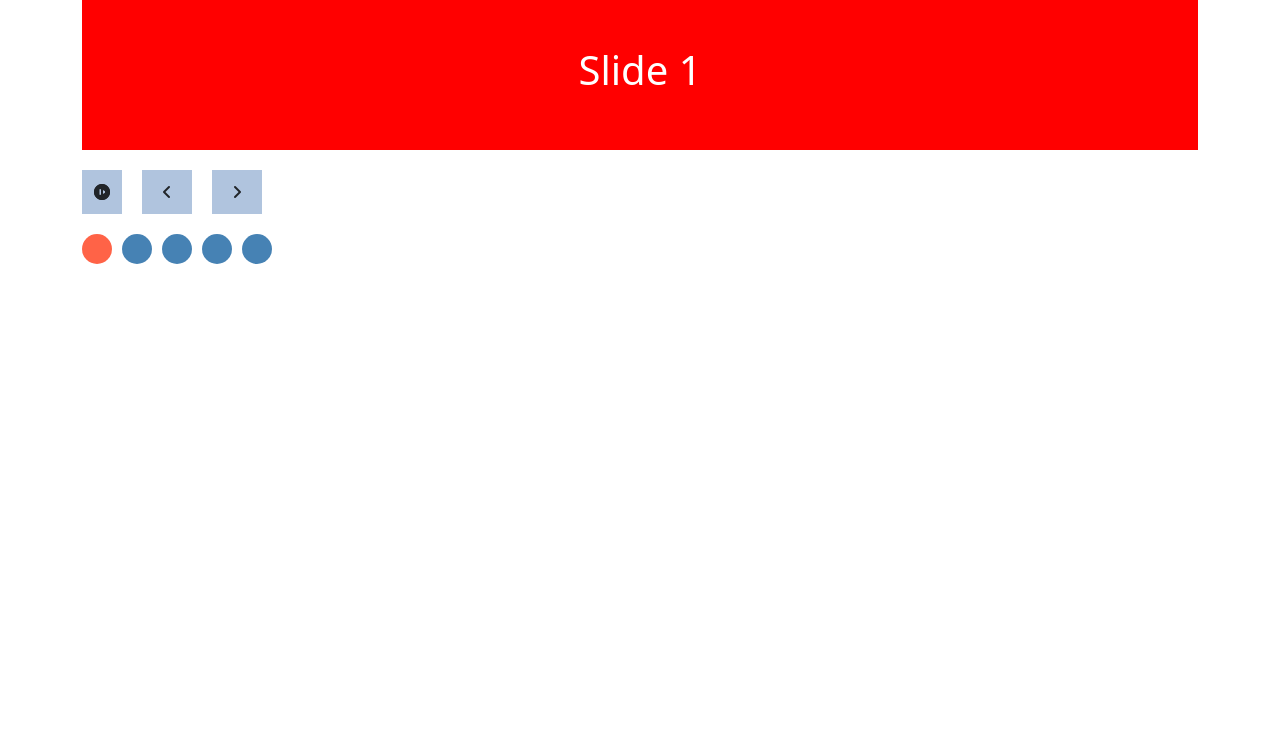
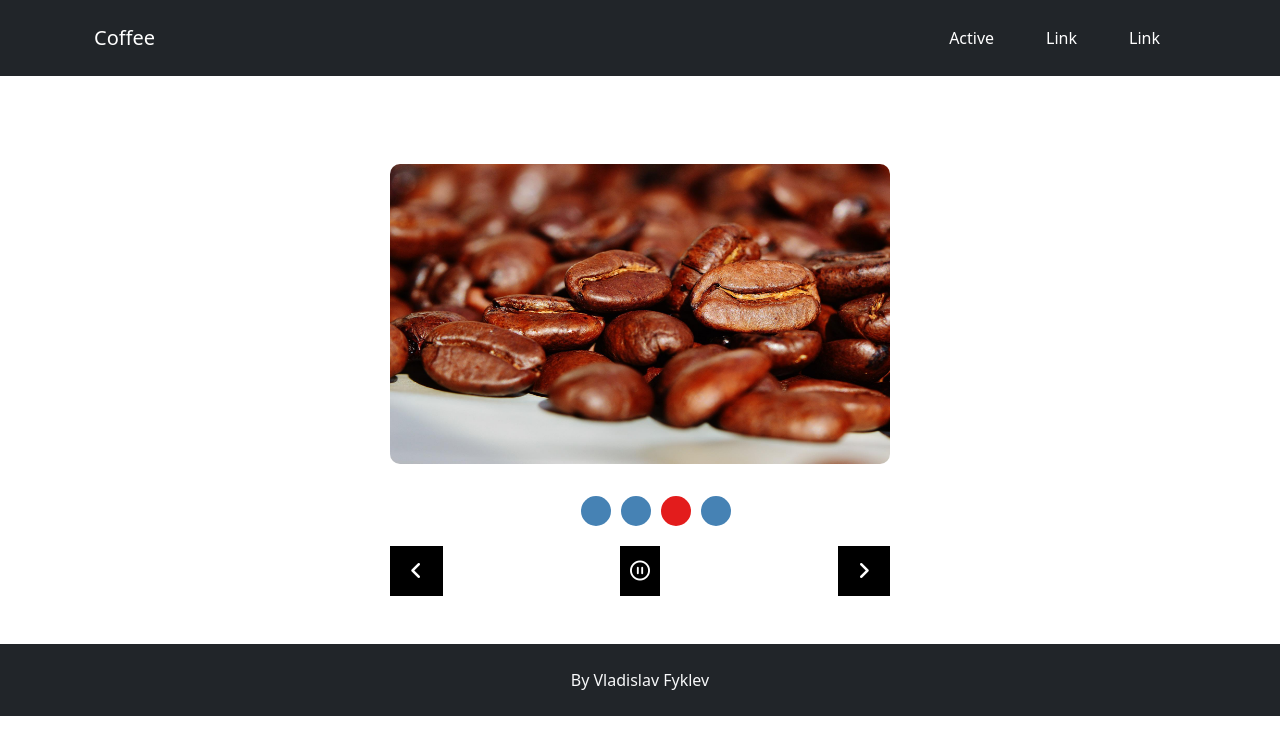
Before and after one commit to VladislavFuklev/SliderNativeJs, a plain HTML site: page index.html in a window 1280 px wide. Drawn offline with nearby package versions, Linux system fonts and the light colour scheme.

Commit message:
добавил к слайдеру стили

```diff
--- a/index.html
+++ b/index.html
@@ -14,26 +14,45 @@
 
 <body>
 
-    <div class="container">
+    <header class="header bg-dark">
+        <div class="container">
+            <nav class="navbar navbar-dark bg-dark">
+                <div class="container-fluid">
+                    <a class="navbar-brand" href="#">Coffee</a>
+                    <ul class="nav justify-content-end">
+                        <li class="nav-item">
+                            <a class="nav-link active" aria-current="page" href="#">Active</a>
+                        </li>
+                        <li class="nav-item">
+                            <a class="nav-link" href="#">Link</a>
+                        </li>
+                        <li class="nav-item">
+                            <a class="nav-link" href="#">Link</a>
+                        </li>
+                    </ul>
+                </div>
+            </nav>
+        </div>
+    </header>
+
+    <div class="carousel-block">
         <div id='carousel' class="carousel slider mySlider">
             <ul id="slides-container" class="slides">
-                <li class="mySlide item slide active">Slide 1</li>
-                <li class="mySlide item slide">Slide 2</li>
-                <li class="mySlide item slide">Slide 3</li>
-                <li class="mySlide item slide">Slide 4</li>
-                <li class="mySlide item slide">Slide 5</li>
+                <li class="mySlide slide active"><img class="img-slider" src="img/сoffee1.jpg" alt=""></li>
+                <li class="mySlide slide"><img class="img-slider" src="img/coffee2.jpg" alt=""></li>
+                <li class="mySlide slide"><img class="img-slider" src="img/coffee3.jpg" alt=""></li>
+                <li class="mySlide slide"><img class="img-slider" src="img/coffee4.jpg" alt=""></li>
             </ul>
         </div>
     </div>
 
-
-
-
-
-
-
-
-
+    <footer class="footer bg-dark p-4 mt-5">
+        <div class="container">
+            <div class="row">
+                <div class="col-md-12 text-light text-center">By Vladislav Fyklev</div>
+            </div>
+        </div>
+    </footer>
 
 
     <script src="https://cdn.jsdelivr.net/npm/@popperjs/core@2.11.5/dist/umd/popper.min.js"
--- a/js/carousel.js
+++ b/js/carousel.js
@@ -1,160 +1,157 @@
 class Carousel {
-  constructor(object) {
-    const settings = {
-      ...{
-        containerId: "#carousel",
-        sliderId: ".slide",
-        interval: 5000,
-        isPlaying: true,
-      },
-      ...object,
-    };
-
-    this.container = document.querySelector(settings.containerId);
-    this.slides = this.container.querySelectorAll(settings.sliderId);
+  constructor(p) {
+    const settings = {...{containerID: '#carousel', interval: 1000, isPlaying: true, slideID: '.slide'}, ...p};
+    this.container = document.querySelector(settings.containerID);
+    this.slideItems = this.container.querySelectorAll(settings.slideID);
     this.interval = settings.interval;
     this.isPlaying = settings.isPlaying;
   }
+
   _initProps() {
-    this.CODE_LEFT_ARROW = "ArrowLeft";
-    this.CODE_RIGHT_ARROW = "ArrowRight";
-    this.CODE_SPACE_ARROW = "Space";
+    this.currentSlide = 0;
 
-    this.currentSlide = 0;
-    this.SLIDES_LENGTH = this.slides.length;
-
-    this.FA_PAUSE = '<i class="fas fa-pause-circle"></i>';
-    this.FA_PLAY = '<i class="fas fa-play-circle"></i>';
+    this.SLIDES_COUNT = this.slideItems.length;
+    this.CODE_SPACE = 'Space';
+    this.CODE_LEFT_ARROW = 'ArrowLeft';
+    this.CODE_RIGHT_ARROW = 'ArrowRight';
+    this.FA_PAUSE = '<i class="far fa-pause-circle"></i>';
+    this.FA_PLAY = '<i class="far fa-play-circle"></i>';
     this.FA_PREV = '<i class="fas fa-angle-left"></i>';
     this.FA_NEXT = '<i class="fas fa-angle-right"></i>';
   }
 
-  ititControls() {
-    const controls = document.createElement("div");
-    const PAUSE = `<span class="control control-pause" id="pause">
-      <span id='fa-pause-icon'>${this.FA_PAUSE}</span>
-      <span id='fa-play-icon'>${this.FA_PLAY}</span>
-    </span>`;
-    const PREV = `<span class="control control-prev" id="prev">${this.FA_PREV}</span>`;
-    const NEXT = `<span class="control control-next" id="next">${this.FA_NEXT}</span>`;
+  _initControls() {
+    let controls = document.createElement('div');
+    const PAUSE = `<span id="pause-btn" class="control-pause">
+                      <span id="fa-pause-icon">${this.FA_PAUSE}</span>
+                      <span id="fa-play-icon">${this.FA_PLAY}</span>
+                   </span>`;
+    const PREV = `<span id="prev-btn" class="control-prev">${this.FA_PREV}</span>`;
+    const NEXT = `<span id="next-btn" class="control-next">${this.FA_NEXT}</span>`;
 
-    controls.setAttribute("class", "controls");
-
-    controls.innerHTML = PAUSE + PREV + NEXT;
+    controls.setAttribute('class', 'controls');
+    controls.innerHTML = PREV + PAUSE + NEXT;
 
     this.container.append(controls);
 
-    this.btnPrev = document.querySelector("#prev");
-    this.btnPause = document.querySelector("#pause");
-    this.btnNext = document.querySelector("#next");
+    this.pauseBtn = this.container.querySelector('#pause-btn');
+    this.nextBtn = this.container.querySelector('#next-btn');
+    this.prevBtn = this.container.querySelector('#prev-btn');
 
+    this.pauseIcon = this.container.querySelector('#fa-pause-icon');
+    this.playIcon = this.container.querySelector('#fa-play-icon');
 
-    this.pauseIcon = this.container.querySelector('#fa-pause-icon')
-    this.playIcon = this.container.querySelector('#fa-play-icon')
-
-    this.isPlaying ? this.pauseVisible() : this.playVisible
-  }
-  pauseVisible(isVisible = true) {
-    this.pauseIcon.style.opacity = isVisible ?  1 :  0
-    this.playIcon.style.opacity = !isVisible ?  1 :  0
-  }
-  playVisible() {
-    this.pauseVisible(false)
+    this.isPlaying ? this._pauseVisible() : this._playVisible();
   }
 
-  ititIndicators() {
-    const indicators = document.createElement("div");
-    indicators.setAttribute("class", "indicators");
-    for (let i = 0, n = this.SLIDES_LENGTH; i < n; i++) {
-      const indicator = document.createElement("div");
-      indicator.setAttribute(
-        "class",
-        i !== 0 ? "indicator" : "indicator active"
-      );
+  _initIndicators() {
+    let indicators = document.createElement('ul');
+
+    indicators.setAttribute('class', 'indicators');
+
+    for (let i = 0, n = this.SLIDES_COUNT; i < n; i++) {
+      let indicator = document.createElement('li');
+
+      indicator.setAttribute('class', i !== 0 ? 'indicator' : 'indicator active');
       indicator.dataset.slideTo = `${i}`;
       indicators.append(indicator);
     }
     this.container.append(indicators);
 
-    this.indicatorContainer = this.container.querySelector(".indicators");
-    this.indicators = document.querySelectorAll(".indicator");
-    this.container.addEventListener("mouseenter", this.pause.bind(this));
-    this.container.addEventListener("mouseleave", this.play.bind(this));
+    this.indicatorsContainer = this.container.querySelector('.indicators');
+    this.indicatorItems = this.container.querySelectorAll('.indicator');
+  }
+
+  _initListeners() {
+    document.addEventListener('keydown', this._keyPress.bind(this));
+    this.pauseBtn.addEventListener('click', this.pausePlay.bind(this));
+    this.nextBtn.addEventListener('click', this.next.bind(this));
+    this.prevBtn.addEventListener('click', this.prev.bind(this));
+    this.indicatorsContainer.addEventListener('click', this._indicate.bind(this));
+    // this.container.addEventListener('mouseenter', this._pause.bind(this));
+    // this.container.addEventListener('mouseleave', this._play.bind(this));
+  }
+
+  _gotoNth(n) {
+    this.slideItems[this.currentSlide].classList.toggle('active');
+    this.indicatorItems[this.currentSlide].classList.toggle('active');
+    this.currentSlide = (n + this.SLIDES_COUNT) % this.SLIDES_COUNT;
+    this.slideItems[this.currentSlide].classList.toggle('active');
+    this.indicatorItems[this.currentSlide].classList.toggle('active');
+  }
+
+  _gotoNext() {
+    this._gotoNth(this.currentSlide + 1);
+  }
+
+  _gotoPrev() {
+    this._gotoNth(this.currentSlide - 1);
+  }
+
+  _pause() {
+    if (this.isPlaying) {
+      this._playVisible();
+      this.isPlaying = false;
+      clearInterval(this.timerID);
+    }
+  }
+
+  _play() {
+    if (!this.isPlaying) {
+      this._pauseVisible();
+      this.isPlaying = true;
+      this._tick();
+    }
+  }
+
+  _indicate(e) {
+    let target = e.target;
+
+    if (target && target.matches('li.indicator')) {
+      this._pause();
+      this._gotoNth(+target.dataset.slideTo);
+    }
+  }
+
+  _keyPress(e) {
+    if (e.code === this.CODE_LEFT_ARROW) this.prev();
+    if (e.code === this.CODE_RIGHT_ARROW) this.next();
+    if (e.code === this.CODE_SPACE) this.pausePlay();
   }
 
   _tick(flag = true) {
     if (!flag) return;
-    this.timerId = setInterval(() => this.nextSlide(), this.interval);
-  }
-  _pressKey(e) {
-    if (e.code === this.CODE_LEFT_ARROW) this.prev();
-    if (e.code === this.CODE_RIGHT_ARROW) this.next();
-    if (e.code === this.CODE_SPACE_ARROW) this.pauseSlideShow();
+    this.timerID = setInterval(() => this._gotoNext(), this.interval);
   }
 
-  initListeners() {
-    this.btnPause.addEventListener("click", this.pause.bind(this));
-    this.btnPrev.addEventListener("click", this.prev.bind(this));
-    this.btnNext.addEventListener("click", this.next.bind(this));
-    document.addEventListener("keydown", this._pressKey.bind(this));
-
-    this.indicatorContainer.addEventListener("click", this.indicate.bind(this));
+  _pauseVisible(isVisible = true) {
+    this.pauseIcon.style.opacity = isVisible ?  1 : 0;
+    this.playIcon.style.opacity = !isVisible ? 1 : 0;
   }
 
-  _gotoNth(n) {
-    this.slides[this.currentSlide].classList.toggle("active");
-    this.indicators[this.currentSlide].classList.toggle("active");
-    this.currentSlide = (n + this.SLIDES_LENGTH) % this.SLIDES_LENGTH;
-    this.slides[this.currentSlide].classList.toggle("active");
-    this.indicators[this.currentSlide].classList.toggle("active");
+  _playVisible() {
+    this._pauseVisible(false);
   }
 
-  prevSlide() {
-    this._gotoNth(this.currentSlide - 1);
-  }
-  nextSlide() {
-    this._gotoNth(this.currentSlide + 1);
-  }
-  pauseSlideShow() {
-    clearInterval(this.timerId);
-    this.isPlaying = false;
-    this.btnPause.innerHTML = this.FA_PLAY;
-  }
-  play() {
-    this.isPlaying = true;
-    this.playVisible()
-    this._tick();
-  }
-
-  pause() {
-    clearInterval(this.timerId)
-    this.isPlaying = false
-    this.pauseVisible()
+  pausePlay() {
+    this.isPlaying ? this._pause() : this._play();
   }
 
   next() {
-    this.nextSlide();
-    this.pauseSlideShow();
+    this._pause();
+    this._gotoNext();
   }
 
   prev() {
-    this.prevSlide();
-    this.pauseSlideShow();
-  }
-  indicate(e) {
-    const target = e.target;
-
-    if (target && target.classList.contains("indicator")) {
-      this._gotoNth(+target.dataset.slideTo);
-      this.pauseSlideShow();
-    }
+    this._pause();
+    this._gotoPrev();
   }
 
   init() {
     this._initProps();
-    this.ititControls();
-    this.ititIndicators();
-    this.initListeners();
+    this._initIndicators();
+    this._initControls();
+    this._initListeners();
     this._tick(this.isPlaying);
   }
 }
--- a/main.js
+++ b/main.js
@@ -4,6 +4,6 @@ const carousel = new SwipeCarousel({
     containerId: '.mySlider',
     sliderId: '.mySlide',
     interval: 2000,
-    isPlaying: false
+    isPlaying: true
 });
 carousel.init();
--- a/style.scss
+++ b/style.scss
@@ -5,19 +5,19 @@ these make the slideshow work
 
 body {
     font-family: Arial, Helvetica, sans-serif;
-    margin: 0;
     box-sizing: border-box;
 }
 
-.container {
-    max-width: 992px;
-    padding: 0 20px;
-    margin: 0 auto;
+@mixin control {
+    background-color: black;
+    padding: 10px 20px;
+    color: white;
+    cursor: pointer;
+    font-size: 20px;
 }
 
 .slides {
     position: relative;
-    height: 150px;
     padding: 0;
     margin: 0;
     list-style-type: none;
@@ -39,45 +39,13 @@ body {
     opacity: 1;
 }
 
-/*
-non-essential styles:
-just for appearance; change whatever you want
-*/
-
-.slide {
-    font-size: 40px;
-    padding: 40px;
-    box-sizing: border-box;
-    background: #333;
-    color: #fff;
-}
-
-.slide:nth-of-type(1) {
-    background: red;
-}
-
-.slide:nth-of-type(2) {
-    background: orange;
-}
-
-.slide:nth-of-type(3) {
-    background: green;
-}
-
-.slide:nth-of-type(4) {
-    background: blue;
-}
-
-.slide:nth-of-type(5) {
-    background: purple;
-}
-
 .slides {
     margin-bottom: 20px;
 }
 
 .controls {
     display: flex;
+    justify-content: space-between;
     gap: 20px;
 }
 
@@ -88,12 +56,15 @@ just for appearance; change whatever you want
     user-select: none;
     display: block;
     margin-bottom: 20px;
+
 }
 
 .indicators {
     display: flex;
     gap: 10px;
     margin-bottom: 20px;
+    justify-content: center;
+    list-style: none;
 }
 
 .indicator {
@@ -105,16 +76,59 @@ just for appearance; change whatever you want
     user-select: none;
 
     &.active {
-        background-color: tomato;
+        background-color: rgb(227, 28, 28);
     }
 }
 
-.control-pause{
+.control-prev {
+    @include control;
+
+}
+.control-next {
+    @include control;
+
+}
+.control-pause {
     position: relative;
+    @include control;
     span {
-    position: absolute;
-    left: 50%;
-    top: 50%;
-    transform: translate(-50%, -50%);
+        position: absolute;
+        left: 50%;
+        top: 50%;
+        transform: translate(-50%, -50%);
+    }
 }
+
+.carousel {
+    width: 500px;
+    margin: 0 auto;
 }
+
+.slides {
+    height: 312px;
+}
+
+.img-slider {
+    position: relative;
+    width: 500px;
+    height: 300px;
+    border-radius: 10px;
+}
+
+.nav-item {
+    margin: 10px;
+    a {
+        color: white;
+
+        &:hover {
+            color: rgb(227, 28, 28);
+        }
+    }
+}
+
+.carousel-block {
+    display: flex;
+    width: 500px;
+    margin: 0 auto;
+    margin-top: 88px;
+}
```
Also changed, not shown: css/style.min.css, img/coffee2.jpg (added), img/coffee3.jpg (added), img/coffee4.jpg (added), img/сoffee1.jpg (added), 1 other file.
